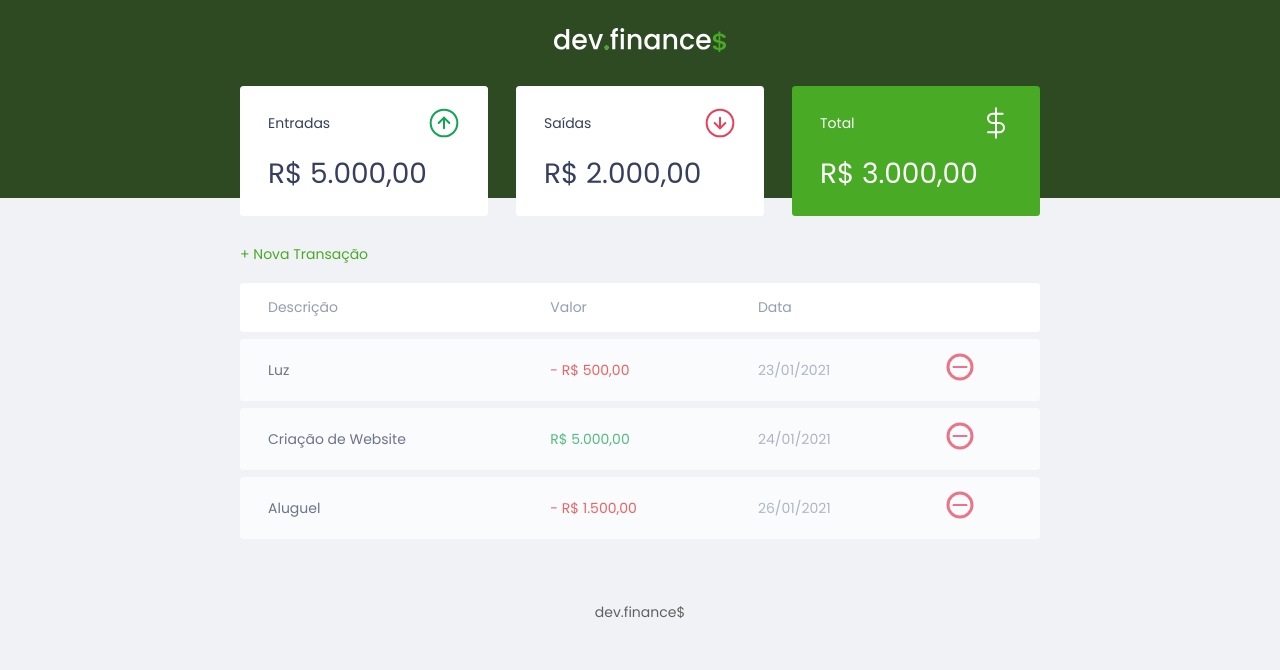
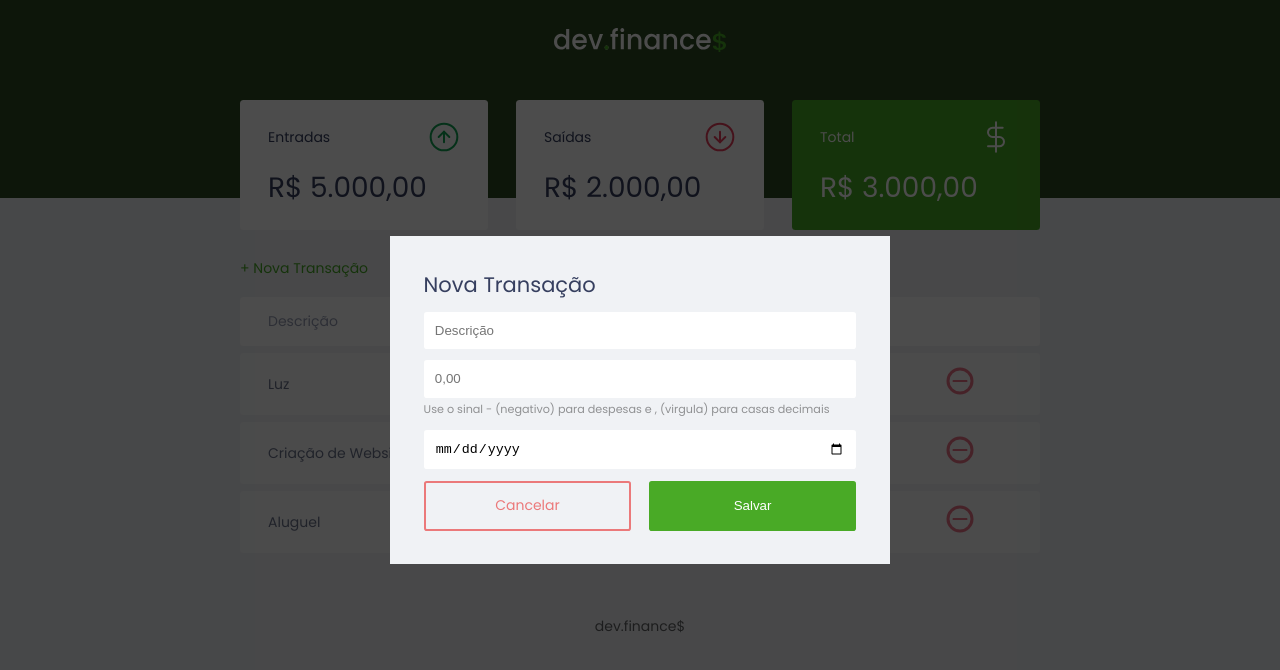
Before and after one commit to LucasAndrade912/maratona-discover-dev-finances, a plain HTML site: page index.html in a window 1280 px wide. Both pictures are taken after a click on the link "+ Nova Transação". Drawn offline with Linux system fonts and the light colour scheme.

Commit message:
creates and stilizes new transaction modal

```diff
--- a/index.html
+++ b/index.html
@@ -89,8 +89,57 @@
     </section>
   </main>
 
+  <div class="modal-overlay">
+    <div class="modal">
+      <div id="form">
+        <h2>Nova Transação</h2>
+        <form action="">
+          <div class="input-group">
+            <label for="description" class="sr-only">Descrição</label>
+            <input
+              type="text"
+              id="description"
+              name="description"
+              placeholder="Descrição"
+            >
+          </div>
+
+          <div class="input-group">
+            <label for="amount" class="sr-only">Valor</label>
+            <input
+              type="number"
+              step="0.01"
+              id="amount"
+              name="amount"
+              placeholder="0,00"
+            >
+
+            <span class="small help">Use o sinal - (negativo) para despesas e , (virgula) para casas decimais</span>
+          </div>
+
+          <div class="input-group">
+            <label for="date" class="sr-only">Data</label>
+            <input
+              type="date"
+              id="date"
+              name="date"
+              placeholder="01/01/2022"
+            >
+          </div>
+
+          <div class="input-group actions">
+            <a href="#" class="button cancel">Cancelar</a>
+            <button>Salvar</button>
+          </div>
+        </form>
+      </div>
+    </div>
+  </div>
+
   <footer>
     <p>dev.finance$</p>
   </footer>
+
+  <script src="modal.js"></script>
 </body>
 </html>
--- /dev/null
+++ b/modal.js
@@ -0,0 +1,20 @@
+const Modal = {
+  open() {
+    document
+      .querySelector('.modal-overlay')
+      .classList
+      .add('active')
+  },
+  close() {
+    document
+    .querySelector('.modal-overlay')
+    .classList
+    .remove('active')
+  }
+}
+
+const buttonOpenModal = document.querySelector('a.button.new')
+buttonOpenModal.addEventListener('click', Modal.open)
+
+const buttonCloseModal = document.querySelector('a.button.cancel')
+buttonCloseModal.addEventListener('click', Modal.close)
--- a/style.css
+++ b/style.css
@@ -2,6 +2,9 @@
 
 :root {
   --dark-blue: #363F5F;
+  --green: #49AA26;
+  --light-green: #3DD705;
+  --red: #E92929;
 }
 
 * {
@@ -36,6 +39,10 @@ body {
   margin: auto;
 }
 
+.small {
+  font-size: 80%;
+}
+
 /* === TITLES === */
 
 h2 {
@@ -48,17 +55,46 @@ h2 {
 /* === LINKS & BUTTONS === */
 
 a {
-  color: #49AA26;
+  color: var(--green);
   text-decoration: none;
 }
 
 a:hover {
-  color: #3DD705;
+  color: var(--light-green);
+}
+
+button {
+  width: 100%;
+  height: 50px;
+  border: none;
+  color: #FFF;
+  background: var(--green);
+  border-radius: 0.2rem;
+  cursor: pointer;
+}
+
+button:hover {
+  background: var(--light-green);
 }
 
 .button.new {
   display: inline-block;
   margin-bottom: .8rem;
+}
+
+.button.cancel {
+  color: var(--red);
+  border: 2px var(--red) solid;
+  border-radius: 0.2rem;
+  height: 50px;
+  display: flex;
+  justify-content: center;
+  align-items: center;
+  opacity: 0.6;
+}
+
+.button.cancel:hover {
+  opacity: 1;
 }
 
 /* === HEADER === */
@@ -77,7 +113,7 @@ header h1#logo {
 /* === BALANCE === */
 
 section#balance {
-  margin-top: -8rem;
+  margin-top: -7rem;
 }
 
 section#balance h2 {
@@ -110,7 +146,7 @@ section#balance h2 {
 }
 
 .card.total {
-  background: #49AA26;
+  background: var(--green);
   color: #FFF;
 }
 
@@ -170,6 +206,70 @@ td.expense {
   color: #E92929;
 }
 
+/* === MODAL === */
+
+.modal-overlay {
+  width: 100%;
+  height: 100%;
+  background-color: rgba(0, 0, 0, 0.7);
+  position: fixed;
+  top: 0;
+  display: flex;
+  justify-content: center;
+  align-items: center;
+  opacity: 0;
+  visibility: hidden;
+  z-index: 999;
+}
+
+.modal-overlay.active {
+  opacity: 1;
+  visibility: visible;
+}
+
+.modal {
+  background: #F0F2F5;
+  padding: 2.4rem;
+  width: min(90%, 500px);
+  position: relative;
+  z-index: 1;
+}
+
+/* === FORM === */
+#form {
+  max-width: 500px;
+}
+
+#form h2 {
+  margin-top: 0;
+}
+
+form input {
+  border: none;
+  border-radius: 0.2rem;
+  padding: 0.8rem;
+  width: 100%;
+}
+
+form .input-group {
+  margin-top: 0.8rem;
+}
+
+.input-group .small {
+  opacity: 0.4;
+}
+
+.input-group.actions {
+  display: flex;
+  justify-content: space-between;
+  align-items: center;
+}
+
+.input-group.actions .button,
+.input-group.actions button {
+  width: 48%;
+}
+
 /* === FOOTER === */
 
 footer {
```
